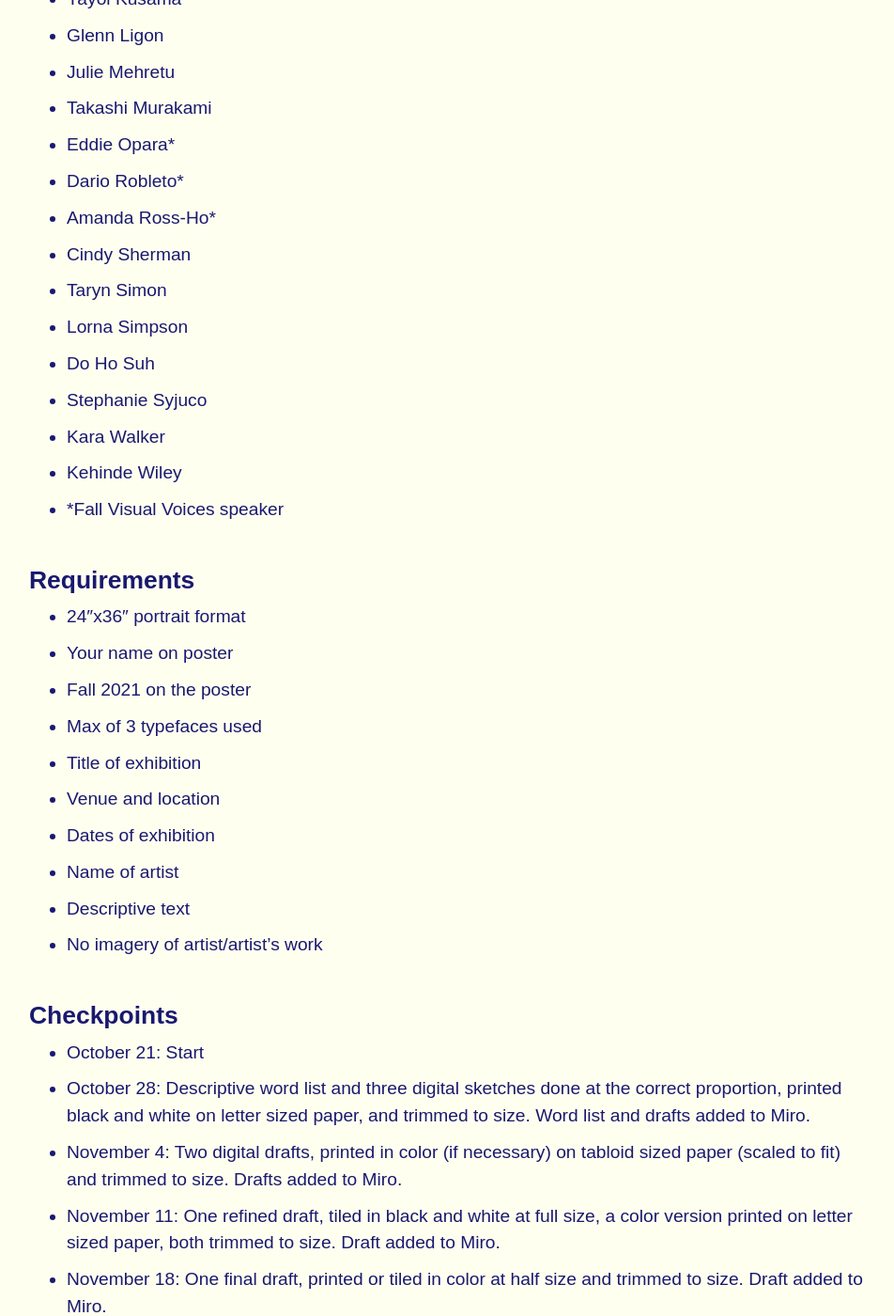
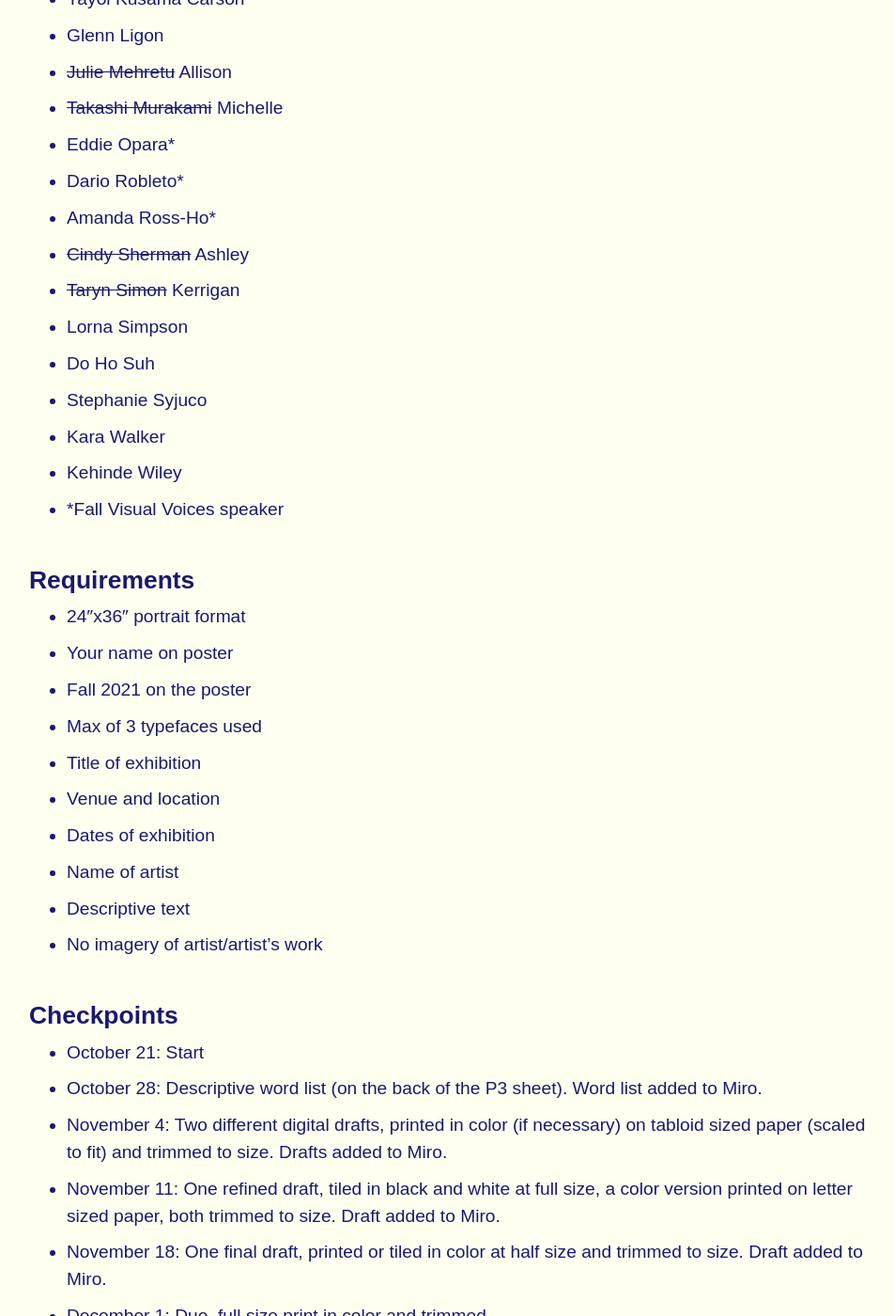
Before and after one commit to gmu-gd/poster21-fall, a Jekyll site: the page built from _posts/2021-10-14-p3.md, in a window 1280 px wide and 1400 px high, scrolled down 1195 px. Shown: the whole window at 94% size, without its empty margins (1-953 px from the left). Built offline with Jekyll 4.4.1, drawn with Linux system fonts in a browser that asks for light colours; some web fonts are replaced.

Commit message:
week 8 edits

```diff
--- a/_posts/2021-10-14-p3.md
+++ b/_posts/2021-10-14-p3.md
@@ -19,22 +19,22 @@ The poster should include following information — title of exhibition, name of
 ### Artist List
 * Ruth Asawa
 * Walead Beshty
-* Mark Bradford
+* ~~Mark Bradford~~ Tommy
 * Theaster Gates
-* Elsi Giauque
+* ~~Elsi Giauque~~ Jaime
 * Olafur Eliasson
 * Leslie Hewitt*
 * Jenny Holzer
-* Anish Kapoor
-* Yayoi Kusama
+* ~~Anish Kapoor~~ Andrew
+* ~~Yayoi Kusama~~ Carson
 * Glenn Ligon
-* Julie Mehretu
-* Takashi Murakami
+* ~~Julie Mehretu~~ Allison
+* ~~Takashi Murakami~~ Michelle
 * Eddie Opara*
 * Dario Robleto*
 * Amanda Ross-Ho*
-* Cindy Sherman
-* Taryn Simon
+* ~~Cindy Sherman~~ Ashley
+* ~~Taryn Simon~~ Kerrigan
 * Lorna Simpson
 * Do Ho Suh
 * Stephanie Syjuco
@@ -57,8 +57,8 @@ The poster should include following information — title of exhibition, name of
 
 ### Checkpoints
 * October 21: Start
-* October 28: Descriptive word list and three digital sketches done at the correct proportion, printed black and white on letter sized paper, and trimmed to size. Word list and drafts added to Miro.
-* November 4: Two digital drafts, printed in color (if necessary) on tabloid sized paper (scaled to fit) and trimmed to size. Drafts added to Miro.
+* October 28: Descriptive word list (on the back of the P3 sheet). Word list added to Miro.
+* November 4: Two different digital drafts, printed in color (if necessary) on tabloid sized paper (scaled to fit) and trimmed to size. Drafts added to Miro.
 * November 11: One refined draft, tiled in black and white at full size, a color version printed on letter sized paper, both trimmed to size. Draft added to Miro.
 * November 18: One final draft, printed or tiled in color at half size and trimmed to size. Draft added to Miro.
 * December 1: Due, full size print in color and trimmed.
```
Also changed, not shown: _posts/2021-09-16-p2.md (+3 -3 lines), _posts/2021-10-07-due.md (+0 -3 lines), _posts/2021-10-14-due.md (+2 -2 lines), _posts/2021-10-21-due.md (+2 -2 lines).
